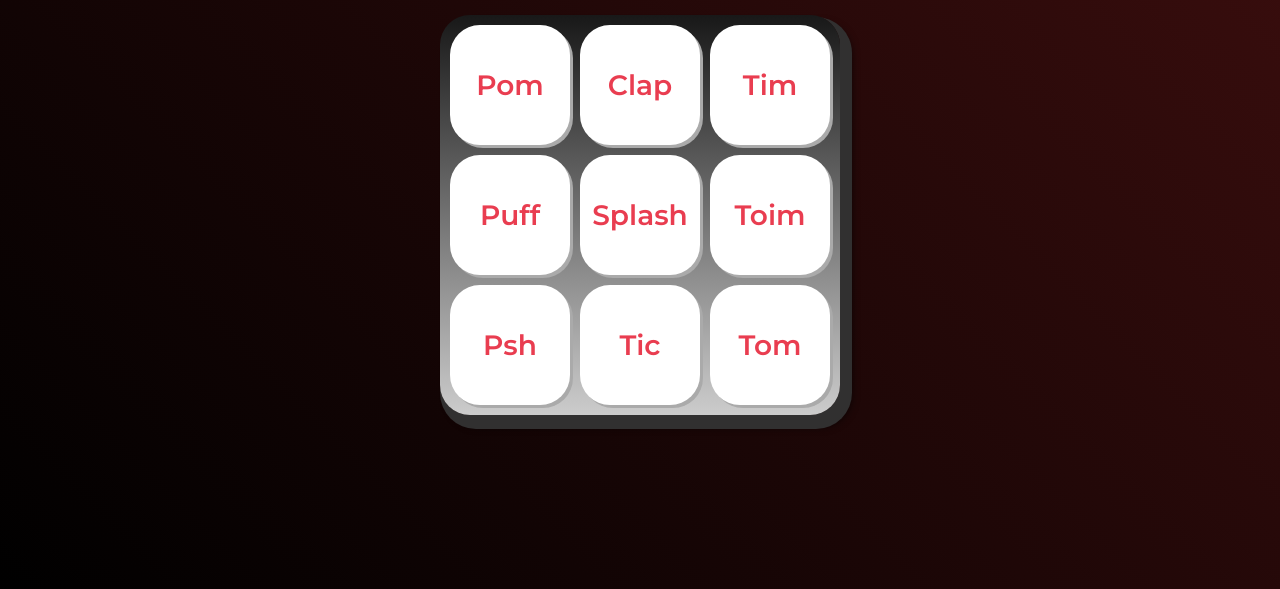
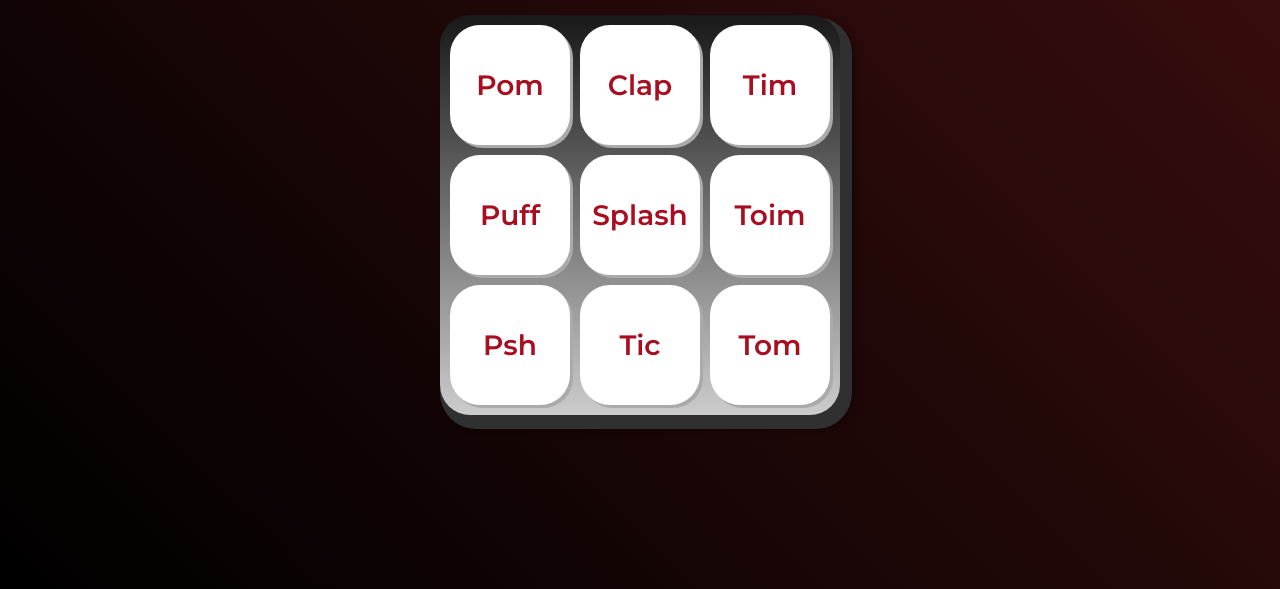
Before and after one commit to edbronson/BateriaMidi, a plain HTML site: page index.html in a window 1280 px wide. Shown: the part 211-800 px from the top of the page. Drawn offline with Linux system fonts and the light colour scheme.

Commit message:
mudança de botão

```diff
--- a/css/estilos.css
+++ b/css/estilos.css
@@ -1,7 +1,7 @@
 :root {
   --cinza: #aaa;
-  --vermelha: #e93d50;
-  --vermelha-escura: #af303f;
+  --vermelha: #a80e20;
+  --vermelha-escura: #550811;
   --branca: #fff;
   --luz: rgb(0, 0, 0);
 }
```
